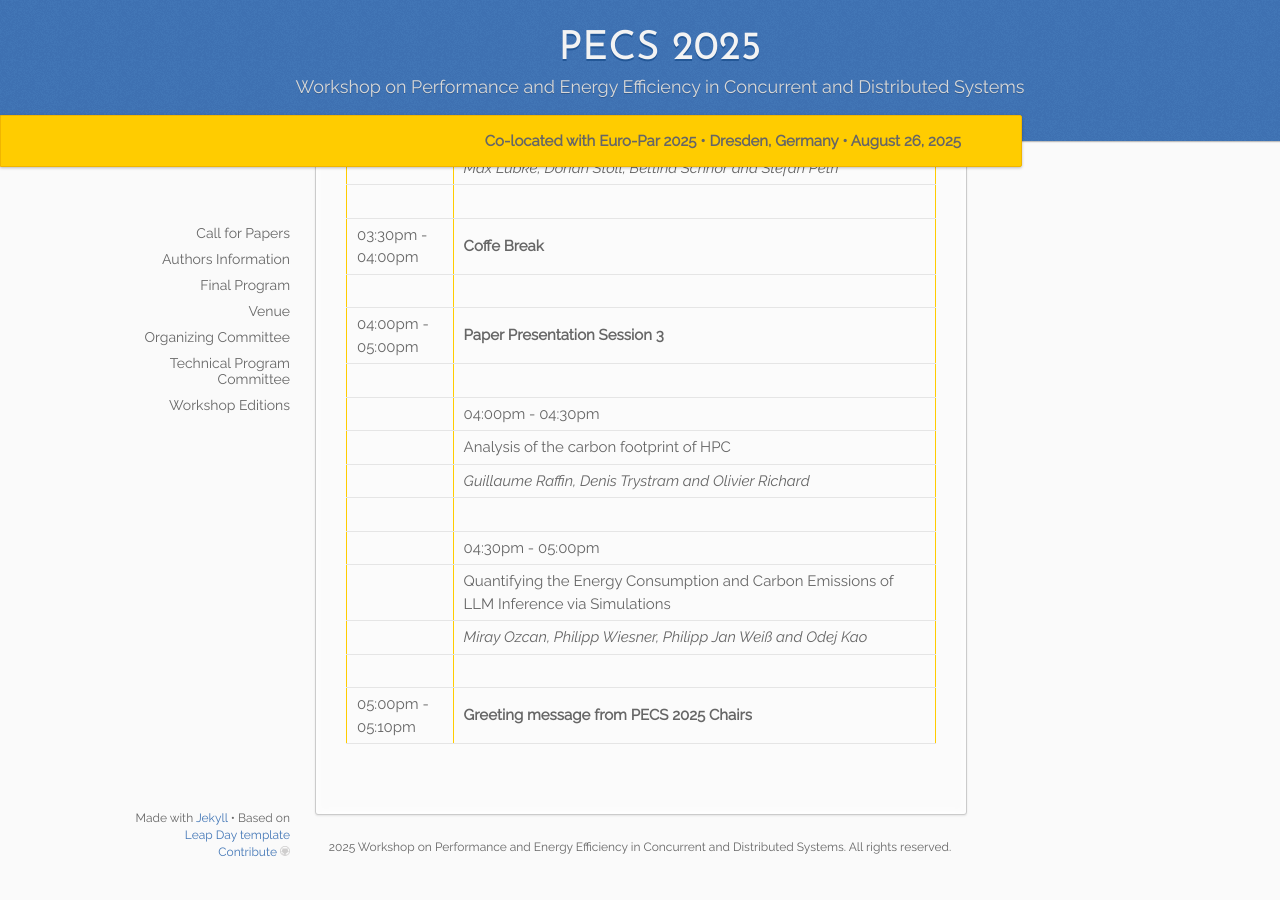
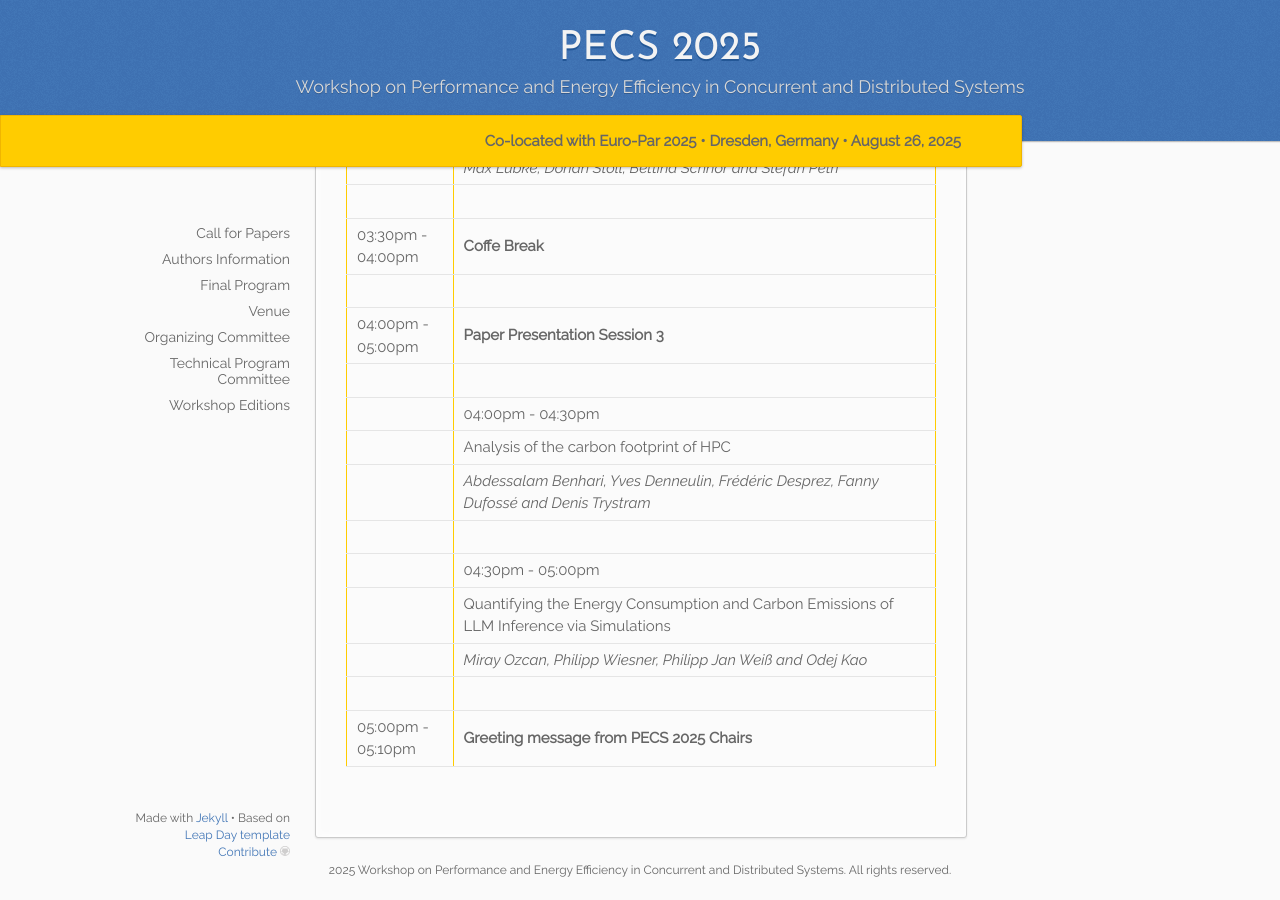
Before and after one commit to pecs-workshop/pecs-workshop.github.io, a Jekyll site: the page built from _2025/05.program.md, in a window 1280 px wide and 900 px high, scrolled down 1786 px. Built offline with Jekyll 4.4.1, drawn with Linux system fonts in a browser that asks for light colours; before the commit the page ends 2664 px from its top, so only the background shows below that.

Commit message:
Author correction

```diff
--- a/_2025/05.program.md
+++ b/_2025/05.program.md
@@ -61,7 +61,7 @@
 | |
 | | 04:00pm - 04:30pm
 | | Analysis of the carbon footprint of HPC
-| | *Guillaume Raffin, Denis Trystram and Olivier Richard*
+| | *Abdessalam Benhari, Yves Denneulin, Frédéric Desprez, Fanny Dufossé and Denis Trystram*
 | |
 | | 04:30pm - 05:00pm
 | | Quantifying the Energy Consumption and Carbon Emissions of LLM Inference via Simulations
```
